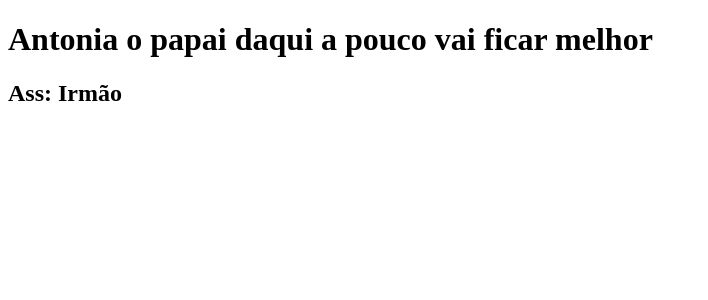
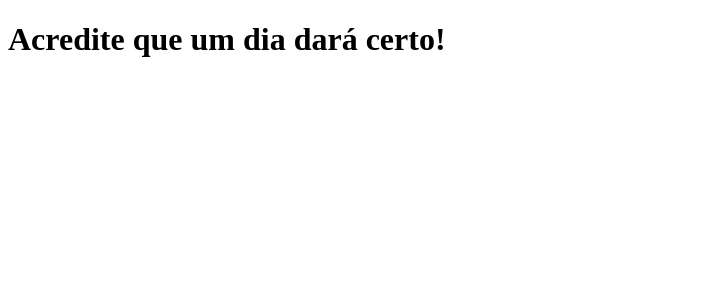
Before and after one commit to JaxPe/clone-tabnews, a Next.js app: page / in a window 1280 px wide. Shown: the top 300 px of the page, without its empty margins (0-708 px from the left). Built offline with nearby package versions, Linux system fonts and the light colour scheme.

Commit message:
altera texto em `index.js`

```diff
--- a/pages/index.js
+++ b/pages/index.js
@@ -1,9 +1,6 @@
 function Home() {
   return (
-    <>
-      <h1>Antonia o papai daqui a pouco vai ficar melhor</h1>
-      <h2>Ass: Irmão</h2>
-    </>
+    <h1>Acredite que um dia dará certo!</h1>
   );
 }
 
```
